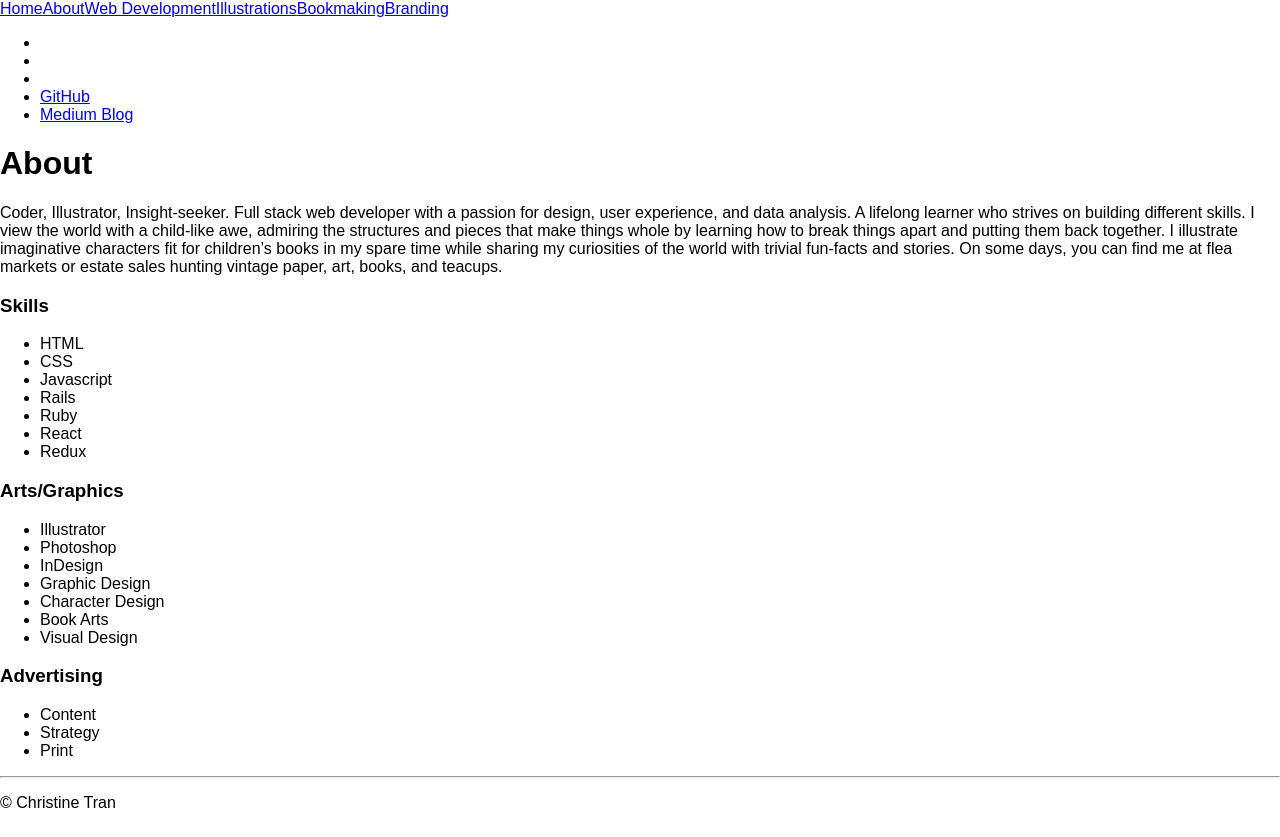
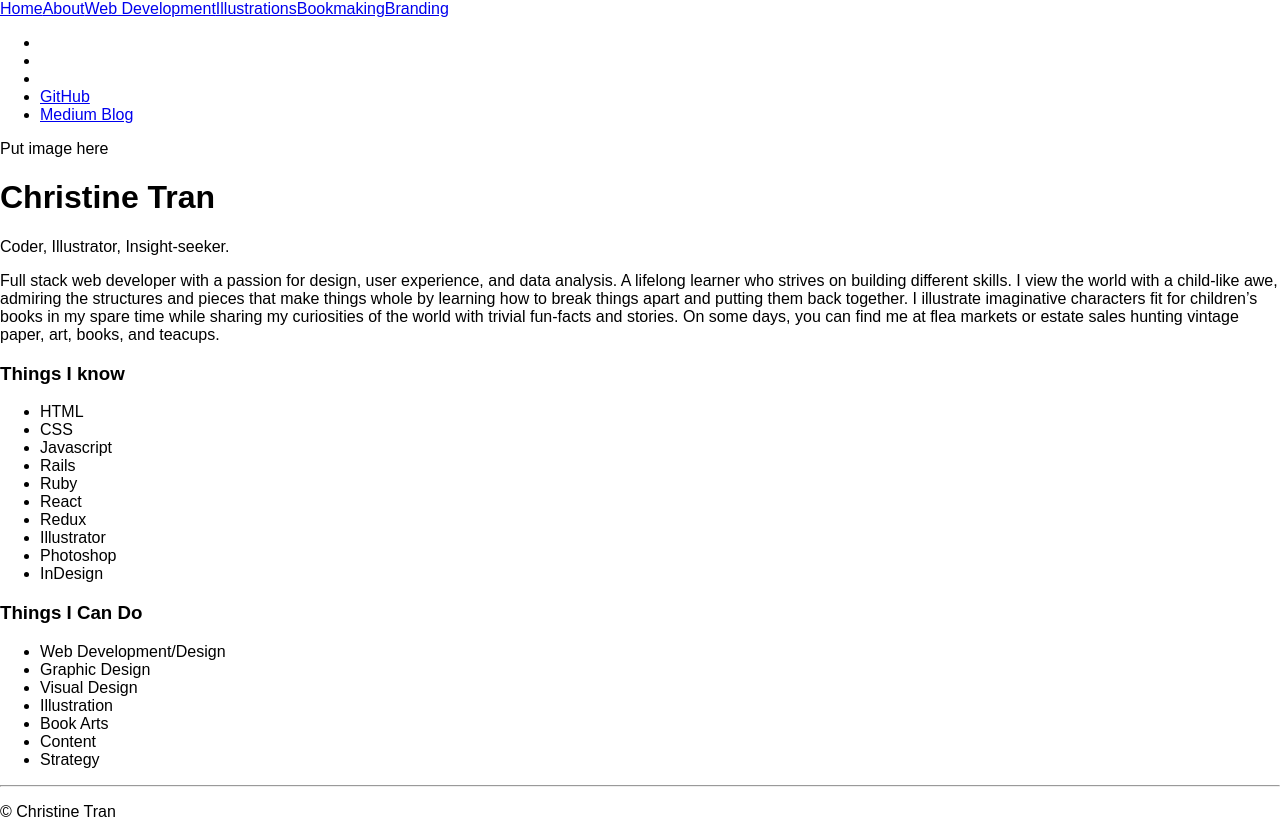
Before and after one commit to christinetran825/tofukid-website, a React (Create React App) app: page /about in a window 1280 px wide. Built offline with nearby package versions, Linux system fonts and the light colour scheme.

Commit message:
updated content

```diff
--- a/src/components/About.js
+++ b/src/components/About.js
@@ -14,10 +14,12 @@ class About extends Component {
           </ul>
         </div>
 
-        <h1>About</h1>
-        <p>Coder, Illustrator, Insight-seeker. Full stack web developer with a passion for design, user experience, and data analysis. A lifelong learner who strives on building different skills. I view the world with a child-like awe, admiring the structures and pieces that make things whole by learning how to break things apart and putting them back together. I illustrate imaginative characters fit for children’s books in my spare time while sharing my curiosities of the world with trivial fun-facts and stories. On some days, you can find me at flea markets or estate sales hunting vintage paper, art, books, and teacups.</p>
+        <p>Put image here</p>
+        <h1>Christine Tran</h1>
+        <span>Coder, Illustrator, Insight-seeker.</span>
+        <p>Full stack web developer with a passion for design, user experience, and data analysis. A lifelong learner who strives on building different skills. I view the world with a child-like awe, admiring the structures and pieces that make things whole by learning how to break things apart and putting them back together. I illustrate imaginative characters fit for children’s books in my spare time while sharing my curiosities of the world with trivial fun-facts and stories. On some days, you can find me at flea markets or estate sales hunting vintage paper, art, books, and teacups.</p>
 
-        <h3>Skills</h3>
+        <h3>Things I know</h3>
           <ul>
             <li>HTML</li>
             <li>CSS</li>
@@ -26,24 +28,20 @@ class About extends Component {
             <li>Ruby</li>
             <li>React</li>
             <li>Redux</li>
-          </ul>
-
-        <h3>Arts/Graphics</h3>
-          <ul>
             <li>Illustrator</li>
             <li>Photoshop</li>
             <li>InDesign</li>
-            <li>Graphic Design</li>
-            <li>Character Design</li>
-            <li>Book Arts</li>
-            <li>Visual Design</li>
           </ul>
 
-        <h3>Advertising</h3>
+        <h3>Things I Can Do</h3>
           <ul>
+            <li>Web Development/Design</li>
+            <li>Graphic Design</li>
+            <li>Visual Design</li>
+            <li>Illustration</li>
+            <li>Book Arts</li>
             <li>Content</li>
             <li>Strategy</li>
-            <li>Print</li>
           </ul>
       </div>
     )
--- a/src/components/WebDevelopment.js
+++ b/src/components/WebDevelopment.js
@@ -3,7 +3,10 @@ import React, { Component } from 'react';
 class WebDevelopment extends Component {
   render(){
     return (
-      <h1>Web Development</h1>
+      <div>
+        <h1>Web Development</h1>
+        <p>What can I say, it's hard to separate the designer from the tech geek.  While keeping up with my curiousity for human centered interactions, I craft products that delight people. When building things, I like to be product minded while keeping the end-user in mind. I see the technical details and end goal because people will use what I build. So, I treat all web development products as if they were interactive illustrative artworks.</p>
+      </div>
     )
   }
 }
```
